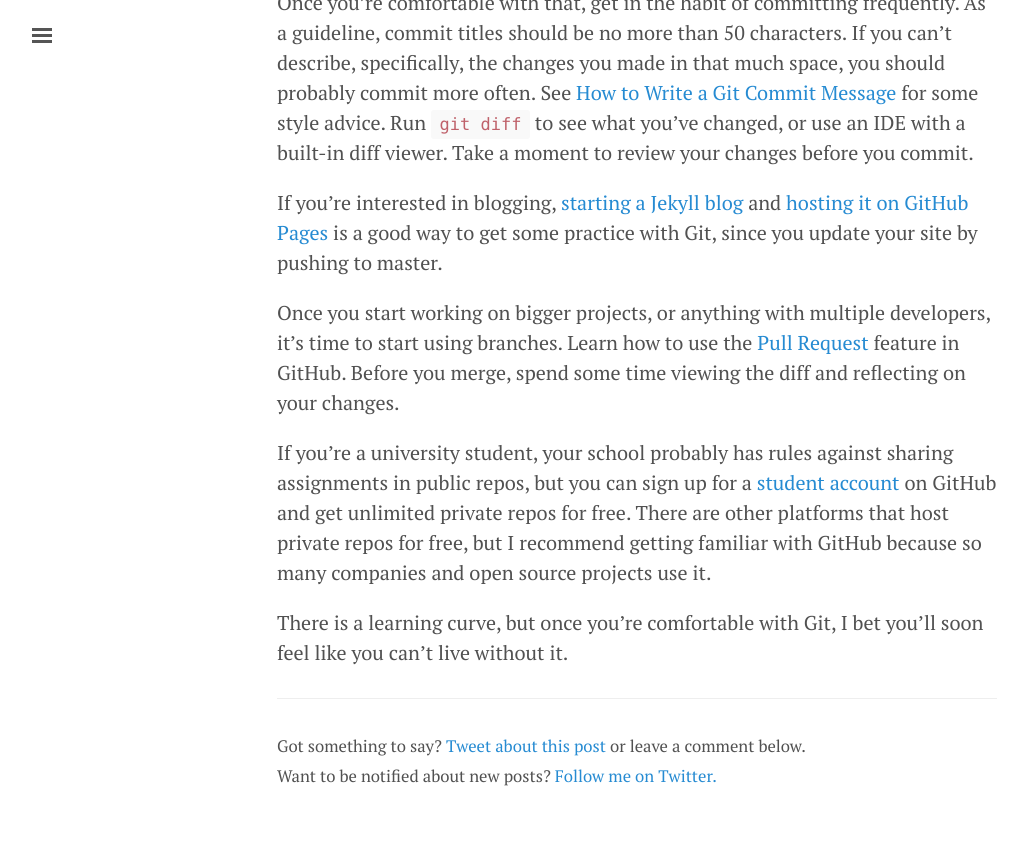
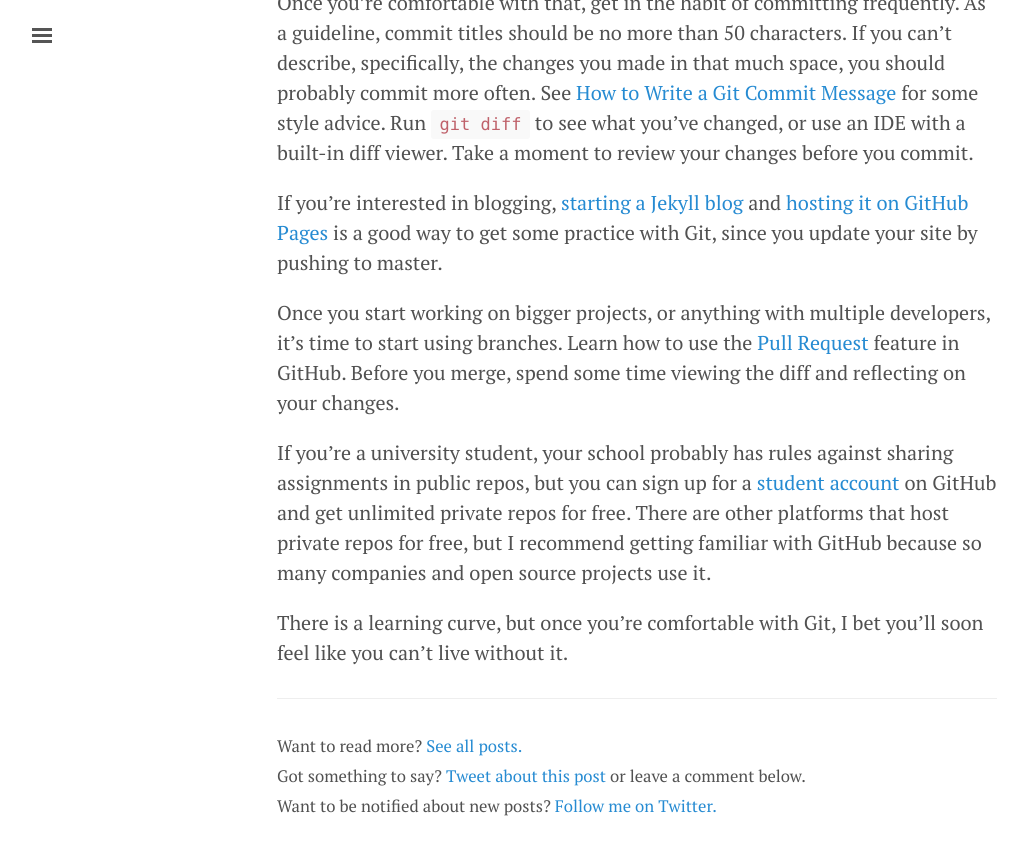
Before and after one commit to FionaVoss/fionavoss.github.io-old, a Jekyll site: the page built from _posts/2018-02-25-stages-of-understanding-git.md, in a window 1280 px wide and 900 px high, scrolled down 3629 px. Shown: the top 855 px of the window, without its empty margins (3-1030 px from the left). Built offline with Jekyll 4.4.1, drawn with Linux system fonts in a browser that asks for light colours.

Commit message:
Link to index at bottom of post

```diff
--- a/_layouts/post.html
+++ b/_layouts/post.html
@@ -9,6 +9,7 @@ layout: default
   <hr>
   <p>
     <small>
+      Want to read more? <a href="/">See all posts.</a><br/>
       Got something to say?
       <a href="https://twitter.com/intent/tweet?text={{ page.title }}&url={{ site.url }}{{ page.url }}&via={{ site.twitter_username }}&related={{ site.twitter_username }}" rel="nofollow" target="_blank" title="Share on Twitter">
         Tweet about this post
```
